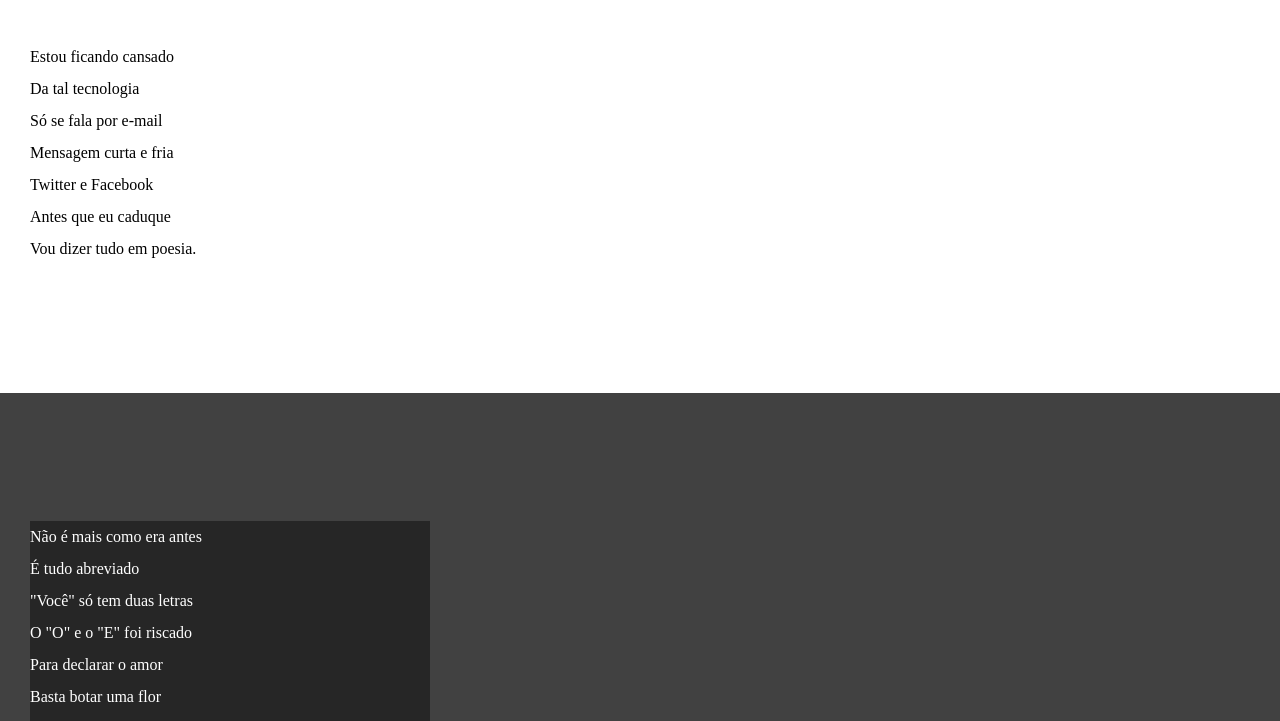
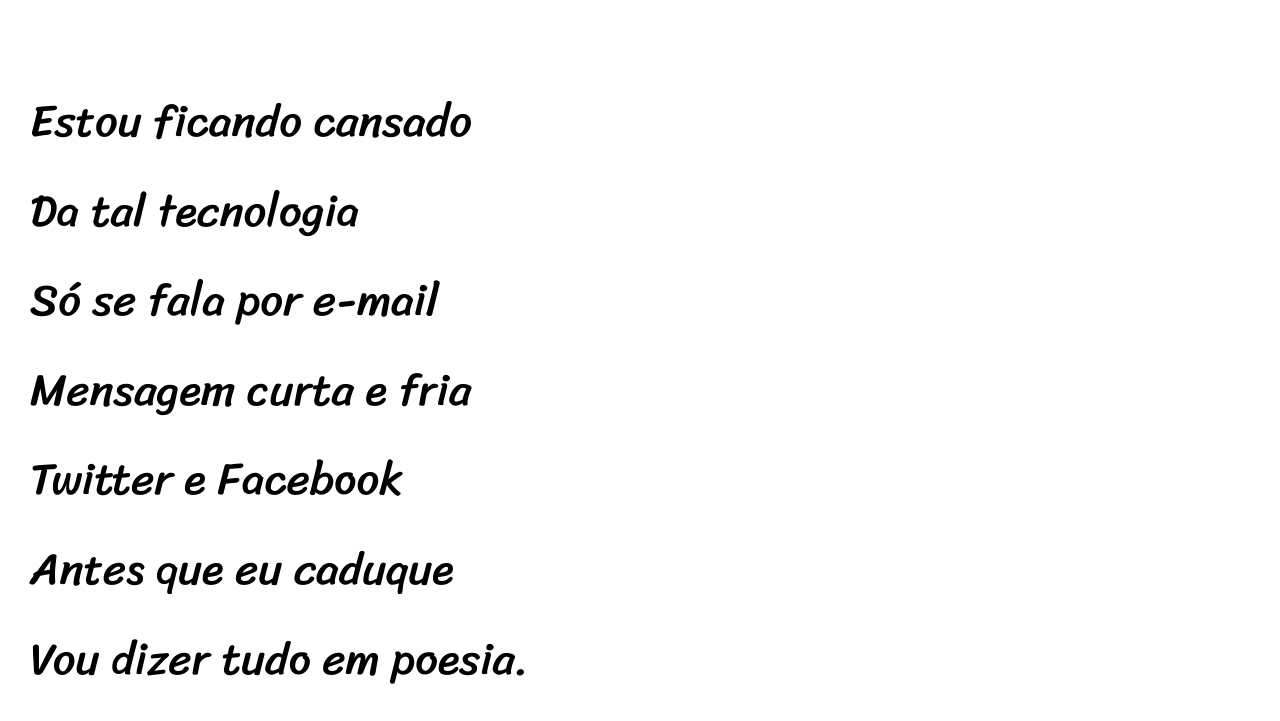
Before and after one commit to RodrigoR1420/html-css, a plain HTML site: page desafios/d12/index.html in a window 1280 px wide. Shown: the part 242-963 px from the top of the page. Drawn offline with Linux system fonts and the light colour scheme.

Commit message:
mais uma atualização

```diff
--- a/desafios/d12/estilo/style.css
+++ b/desafios/d12/estilo/style.css
@@ -1,4 +1,15 @@
 @charset "UTF-8";
+
+@import url('https://fonts.googleapis.com/css2?family=Passion+One:wght@400;700;900&display=swap');
+
+@import url('https://fonts.googleapis.com/css2?family=Sriracha&display=swap');
+
+:root{
+    --fonte1: Verdana, Geneva, Tahoma, sans-serif;
+    --fonte2: 'Passion One', cursive;
+    --fonte3: 'Sriracha', cursive;
+
+}
 
 *{
     margin: 0;
@@ -8,6 +19,7 @@
 html, body{
     min-height: 100%;
     background-color: darkgray;
+    font-family: var(--fonte1);
 }
 
 header{
@@ -19,6 +31,8 @@ header{
 header > h1{
     padding-top: 50px;
     font-variant: small-caps;
+    font-family: var(--fonte2);
+    font-size: 8.5vw;
 }
 
 header > p{
@@ -36,10 +50,12 @@ header a:hover, footer a:hover{
 }
 
 section{
-    padding-top: 10%;
-    padding-bottom: 10%;
+    padding-top: 10vh;
+    padding-bottom: 10vh;
     line-height: 2em;
     padding-left: 30px;
+    font-family: var(--fonte3);
+    font-size: 3.5vw;
 }
 
 .normal{
@@ -54,5 +70,5 @@ section{
 
 .imagem > p{
     background-color: rgba(0, 0, 0, 0.416);
-    width: 400px;
+    display: inline-block;
 }
```
